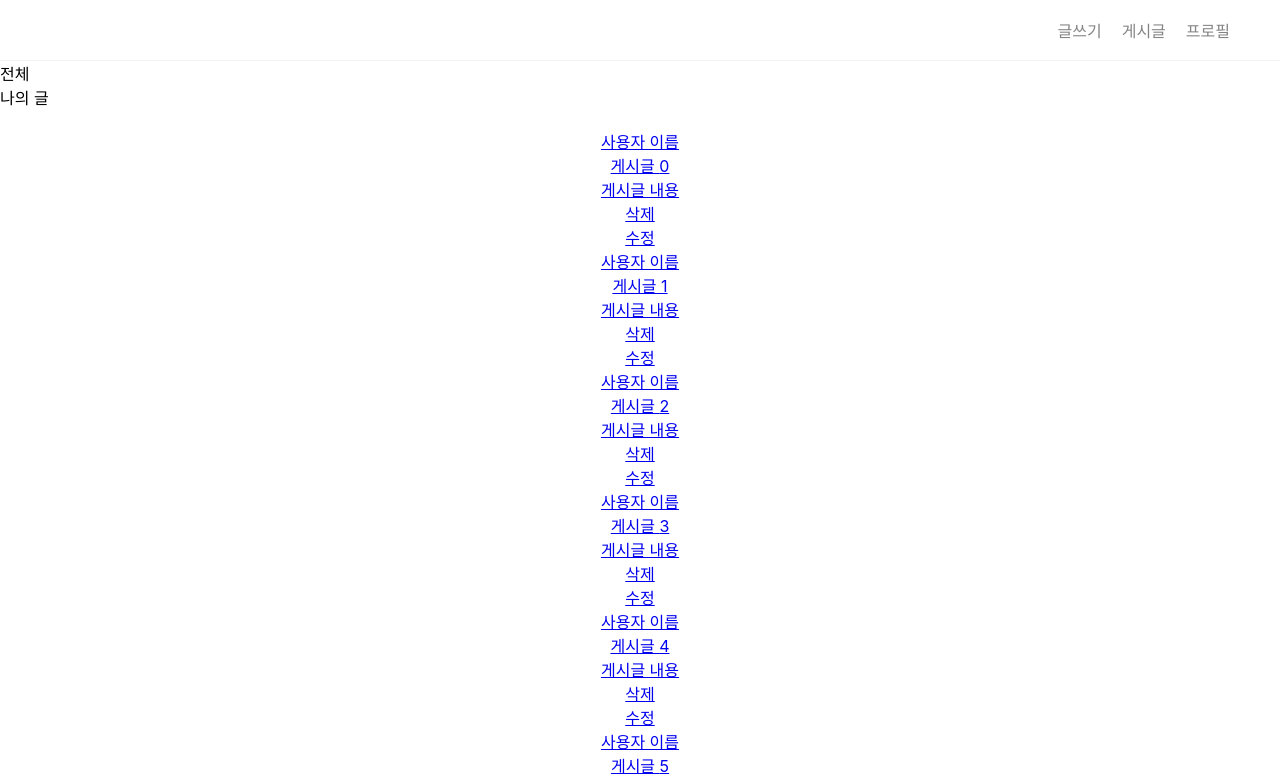
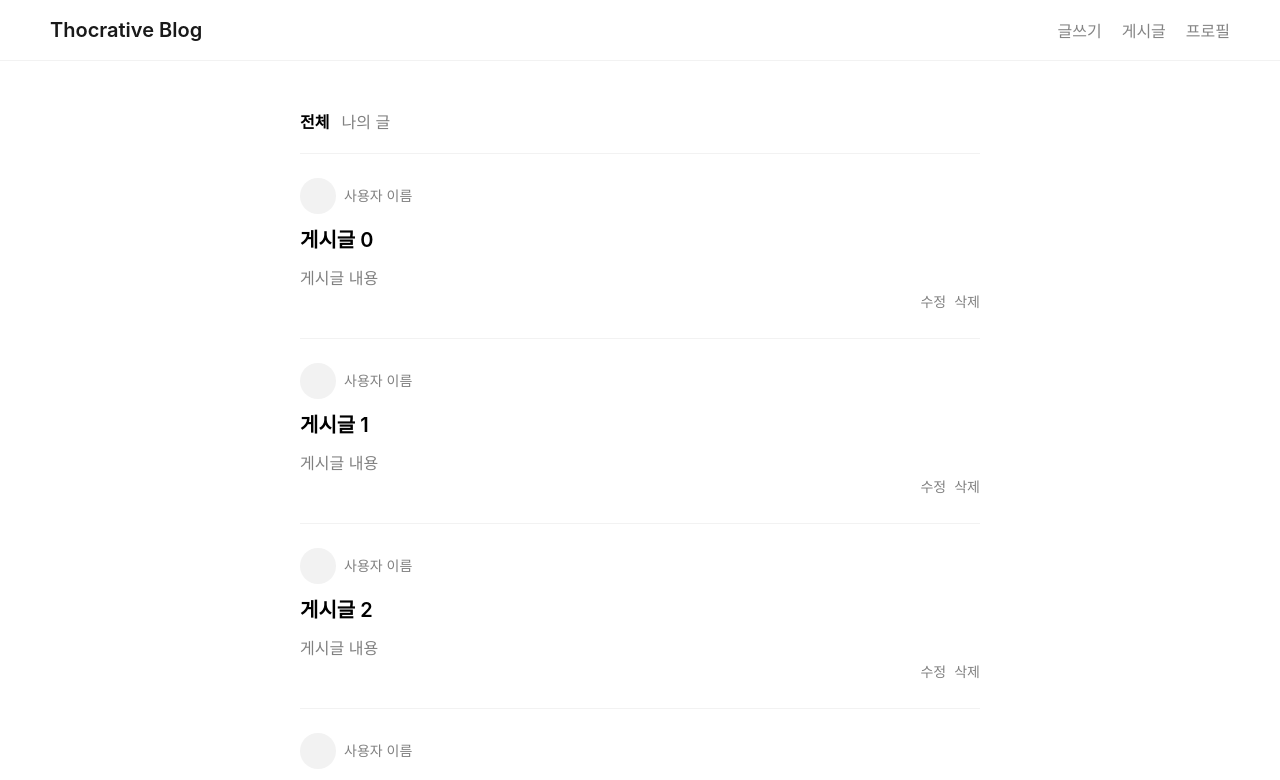
Before and after one commit to theco12/blogProject, a React (Create React App) app in the folder blog/: page / in a window 1280 px wide. Shown: the top 780 px of the page. Built offline with nearby package versions, Linux system fonts and the light colour scheme.

Commit message:
detail page

```diff
--- /dev/null
+++ b/blog/src/components/PostDetail.tsx
@@ -0,0 +1,22 @@
+export default function PostDetail() {
+  return (
+    <>
+      <div className="post__detail">
+        <div className="post__box">
+          <div className="post__title">Contrary to popular beliefes</div>
+          <div className="post__profile-box">
+            <div className="post__profile"></div>
+            <div className="post__username">사용자 이름</div>
+            <div className="post__date"></div>
+          </div>
+          <div className="post__utils-box">
+            <div className="post__delete">삭제</div>
+            <div className="post__edit">수정</div>
+          </div>
+          <div className="post__title">게시글 </div>
+          <div className="post__text">게시글 내용</div>
+        </div>
+      </div>
+    </>
+  );
+}
--- a/blog/src/components/Router.tsx
+++ b/blog/src/components/Router.tsx
@@ -2,20 +2,23 @@ import React from "react";
 import { Route, Routes, Navigate, Link } from "react-router-dom";
 import Home from "../pages/home";
 import PostList from "../pages/posts";
-import PostDetail from "../pages/posts/detail";
 import PostNew from "../pages/posts/new";
 import PostEdit from "../pages/posts/edit";
 import Profile from "../pages/profile";
 import LoginPage from "../pages/login";
 import SignupPage from "../pages/signup";
+import PostPage from "../pages/posts/detail";
+import Header from "./header";
+import Footer from "./footer";
 
 export default function Router() {
   return (
     <>
+      <Header />
       <Routes>
         <Route path="/" element={<Home />} />
         <Route path="/posts" element={<PostList />} />
-        <Route path="/posts/:id" element={<PostDetail />} />
+        <Route path="/posts/:id" element={<PostPage />} />
         <Route path="/posts/new" element={<PostNew />} />
         <Route path="/posts/edit/:id" element={<PostEdit />} />
         <Route path="/profile" element={<Profile />} />
@@ -23,6 +26,7 @@ export default function Router() {
         <Route path="/signup" element={<SignupPage />} />
         <Route path="*" element={<Navigate replace to="/" />} />
       </Routes>
+      <Footer />
     </>
   );
 }
--- /dev/null
+++ b/blog/src/components/footer.tsx
@@ -0,0 +1,11 @@
+import { Link } from "react-router-dom";
+
+export default function Footer() {
+  return (
+    <footer>
+      <Link to="/posts/new">글쓰기</Link>
+      <Link to="/posts">게시글</Link>
+      <Link to="/profile">프로필</Link>
+    </footer>
+  );
+}
--- /dev/null
+++ b/blog/src/components/header.tsx
@@ -0,0 +1,16 @@
+import { Link } from "react-router-dom";
+
+export default function Header() {
+  return (
+    <header className="header">
+      <Link to="/" className="header__logo">
+        Thocrative Blog
+      </Link>
+      <div>
+        <Link to="/posts/new">글쓰기</Link>
+        <Link to="/posts">게시글</Link>
+        <Link to="/profile">프로필</Link>
+      </div>
+    </header>
+  );
+}
--- /dev/null
+++ b/blog/src/components/profile.tsx
@@ -0,0 +1,7 @@
+export default function Profile() {
+  return (
+    <>
+      <h1> profile</h1>
+    </>
+  );
+}
--- a/blog/src/index.css
+++ b/blog/src/index.css
@@ -13,11 +13,16 @@ code {
 header {
   display: flex;
   justify-content: space-between;
-  flex-direction: row-reverse;
   border-bottom: 1px solid #f2f2f2;
   padding: 10px 40px;
   min-height: 40px;
   align-items: center;
+}
+
+header .header__logo {
+  font-size: 20px;
+  font-weight: 600;
+  color: #191919;
 }
 
 header a {
@@ -43,9 +48,122 @@ footer {
   gap: 20px;
 }
 
-/* post List */
-.post__list {
+footer a {
+  color: #848484;
+  text-decoration: none;
+  margin: 0 10px;
+}
+
+footer a:hover,
+footer a:focus {
+  color: #191919;
+}
+
+.post__navigation {
+  display: flex;
+  gap: 12px;
+  margin: 0 auto;
+  max-width: 680px;
+  font-size: 16px;
+  color: gray;
+  cursor: pointer;
+  padding: 48px 20px 0px 20px;
+}
+
+.post__navigation--active {
+  color: black;
+  font-weight: 600;
+}
+
+/* post List, post detail*/
+.post__list,
+.post__detail {
   min-height: 90vh;
   text-align: center;
-  padding: 20px 40px;
+  padding: 20px;
+  max-width: 680px;
+  margin: 0 auto;
+  text-align: left;
+  line-height: 24px;
 }
+
+.post__list a {
+  text-decoration: none;
+  color: black;
+}
+
+.post__box {
+  padding: 24px 0;
+  border-top: 1px solid #f2f2f2;
+}
+
+.post__profile-box {
+  display: flex;
+  align-items: center;
+  gap: 8px;
+  font-size: 14px;
+}
+
+.post__profile {
+  width: 36px;
+  height: 36px;
+  border-radius: 50%;
+  background-color: #f2f2f2;
+}
+
+.post__profile,
+.post__username {
+  color: gray;
+}
+
+.post__title {
+  font-size: 20px;
+  font-weight: 600;
+  margin: 14px 0;
+}
+
+.post__text {
+  color: gray;
+  font-size: 16px;
+}
+
+.post__utils-box {
+  display: flex;
+  flex-direction: row-reverse;
+  gap: 8px;
+  font-size: 14px;
+  color: gray;
+}
+
+.post__utils-box .post__delete:hover,
+.post__utils-box .post__delete:focus {
+  color: black;
+}
+
+.post__utils-box .post__edit:hover,
+.post__utils-box .post__edit:focus {
+  color: black;
+}
+
+/* post detail */
+
+.post__detail .post__title {
+  font-size: 36px;
+  line-height: 40px;
+}
+
+.post__detail .post__utils-box {
+  padding: 10px 0;
+  border-top: 1px solid #f2f2f2;
+  border-bottom: 1px solid #f2f2f2;
+  flex-direction: row;
+  cursor: pointer;
+}
+
+.post__detail .post__profile-box {
+  padding: 10px 0;
+}
+
+.post__detail .post__text {
+  padding: 20px 0;
+}
--- a/blog/src/pages/home/index.tsx
+++ b/blog/src/pages/home/index.tsx
@@ -3,20 +3,13 @@ import { Link } from "react-router-dom";
 export default function Home() {
   return (
     <>
-      <header>
-        <div>
-          <Link to="/posts/new">글쓰기</Link>
-          <Link to="/posts">게시글</Link>
-          <Link to="/profile">프로필</Link>
-        </div>
-      </header>
       <div className="post__navigation">
         <div className="post__navigation--active">전체</div>
         <div>나의 글</div>
       </div>
       <div className="post__list">
         {[...Array(10)].map((e, index) => (
-          <div key={index}>
+          <div key={index} className="post__box">
             <Link to={`/posts/${index}`}>
               <div className="post__profile-box">
                 <div className="post__profile"></div>
@@ -24,7 +17,7 @@ export default function Home() {
                 <div className="post__date"></div>
               </div>
               <div className="post__title">게시글 {index}</div>
-              <div className="post__content">게시글 내용</div>
+              <div className="post__text">게시글 내용</div>
               <div className="post__utils-box">
                 <div className="post__delete">삭제</div>
                 <div className="post__edit">수정</div>
@@ -33,11 +26,6 @@ export default function Home() {
           </div>
         ))}
       </div>
-      <footer>
-        <div>Menu 1</div>
-        <div>Menu 2</div>
-        <div>Menu 3</div>
-      </footer>
     </>
   );
 }
--- a/blog/src/pages/posts/detail.tsx
+++ b/blog/src/pages/posts/detail.tsx
@@ -1,7 +1,5 @@
-export default function PostDetail() {
-  return (
-    <>
-      <h1>Post Detail Page</h1>
-    </>
-  );
+import PostDetail from "../../components/PostDetail";
+
+export default function PostPage() {
+  return <PostDetail />;
 }
--- a/blog/src/pages/profile/index.tsx
+++ b/blog/src/pages/profile/index.tsx
@@ -1,7 +1,9 @@
-export default function Profile() {
+import Profile from "../../components/profile";
+
+export default function ProfilePage() {
   return (
     <>
-      <h1>profile</h1>
+      <Profile />
     </>
   );
 }
```
